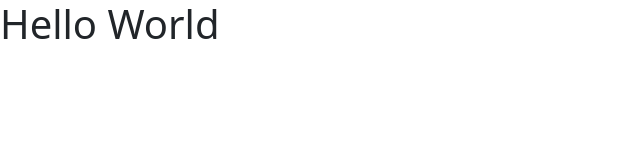
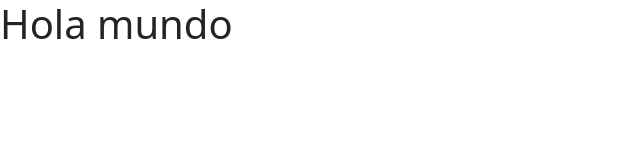
Before and after one commit to FrentonGod/Hola_mundo, a React (Vite) app: page / in a window 1280 px wide. Shown: the top 160 px of the page, without its empty margins (0-640 px from the left). Built offline with nearby package versions, Linux system fonts and the light colour scheme.

Commit message:
Lo mismo pero en español

```diff
--- a/src/App.jsx
+++ b/src/App.jsx
@@ -1,4 +1,4 @@
 function App(){
-return <h1>Hello World</h1>
+return <h1>Hola mundo</h1>
 }
 export default App
```
